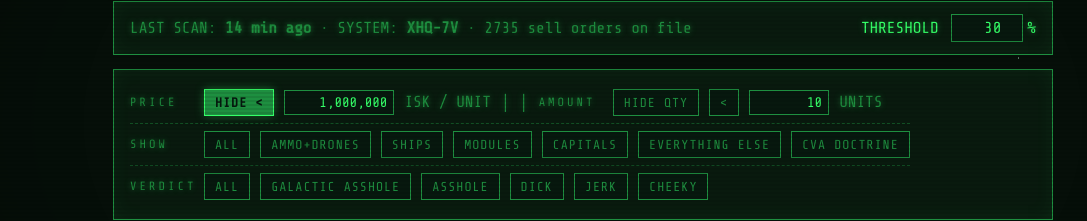
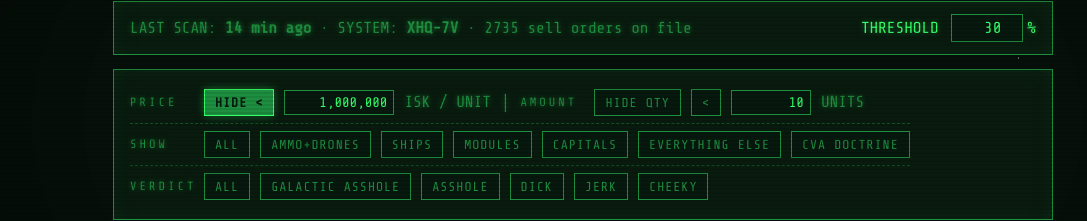
Before and after one commit to gomezchmario/who-is-being-an-asshole, a plain HTML site: page index.html in a window 1280 px wide. Shown: the part 278-499 px from the top of the page, without its empty margins (57-1144 px from the left). Drawn offline with nearby package versions, Linux system fonts and the light colour scheme.

Commit message:
Back to a single bar separator; keep AMOUNT label
Co-Authored-By: Claude Fable 5 <noreply@anthropic.com>

```diff
--- a/index.html
+++ b/index.html
@@ -43,7 +43,7 @@
           <button id="f-min" class="fbtn on" title="Hide orders priced under this many ISK per unit">HIDE &lt;</button>
           <input type="text" id="min-value" value="1,000,000" spellcheck="false" title="Per-unit ISK floor — accepts 1000000, 1m, 500k…">
           <span class="dim">ISK / UNIT</span>
-          <span class="sep dim">│ │</span>
+          <span class="sep dim">│</span>
           <span class="flabel dim">AMOUNT</span>
           <button id="f-qty" class="fbtn" title="Hide orders by remaining quantity">HIDE QTY</button>
           <button id="qty-dir" class="fbtn" title="Flip between hiding orders below or above the amount">&lt;</button>
```
